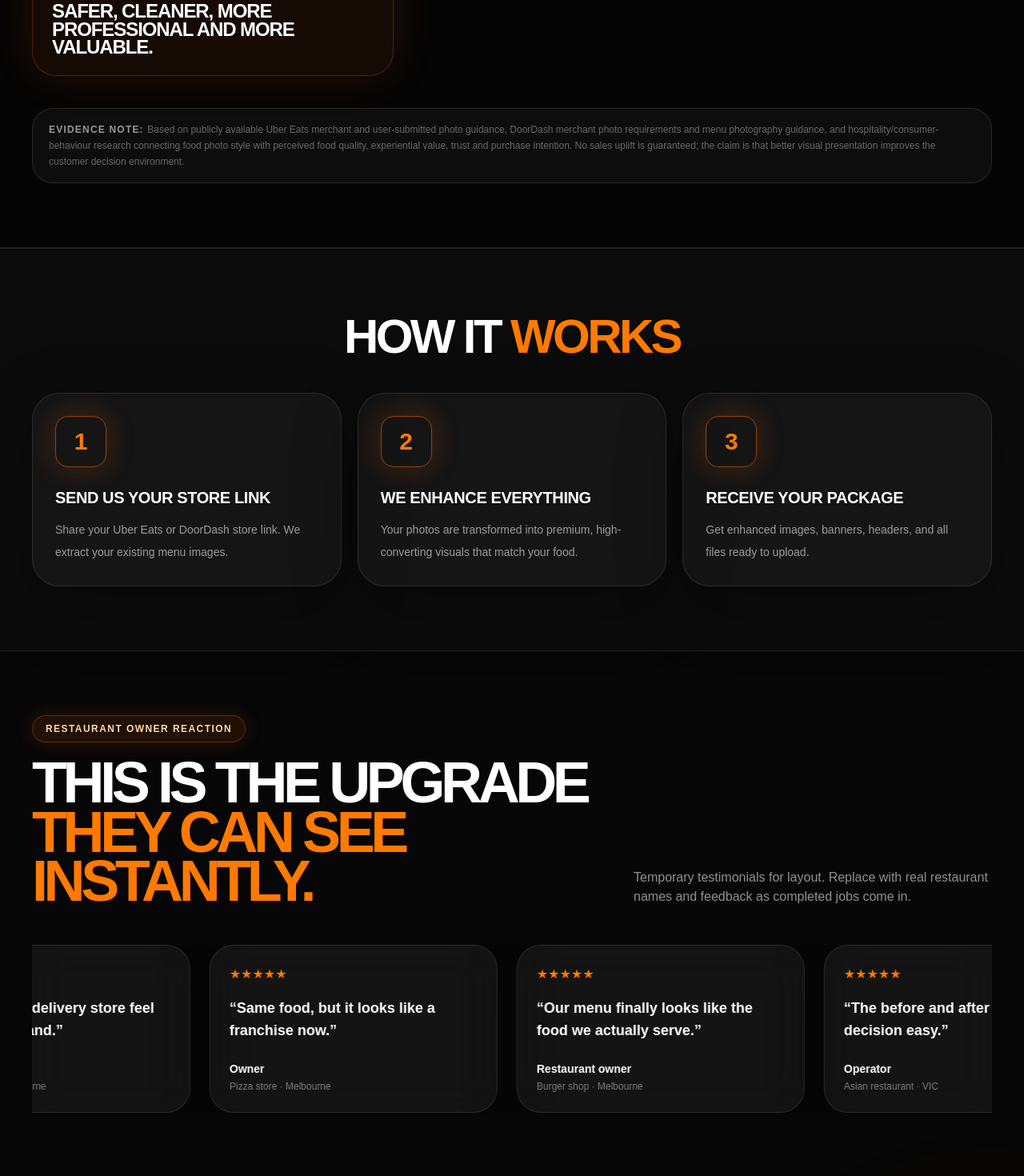
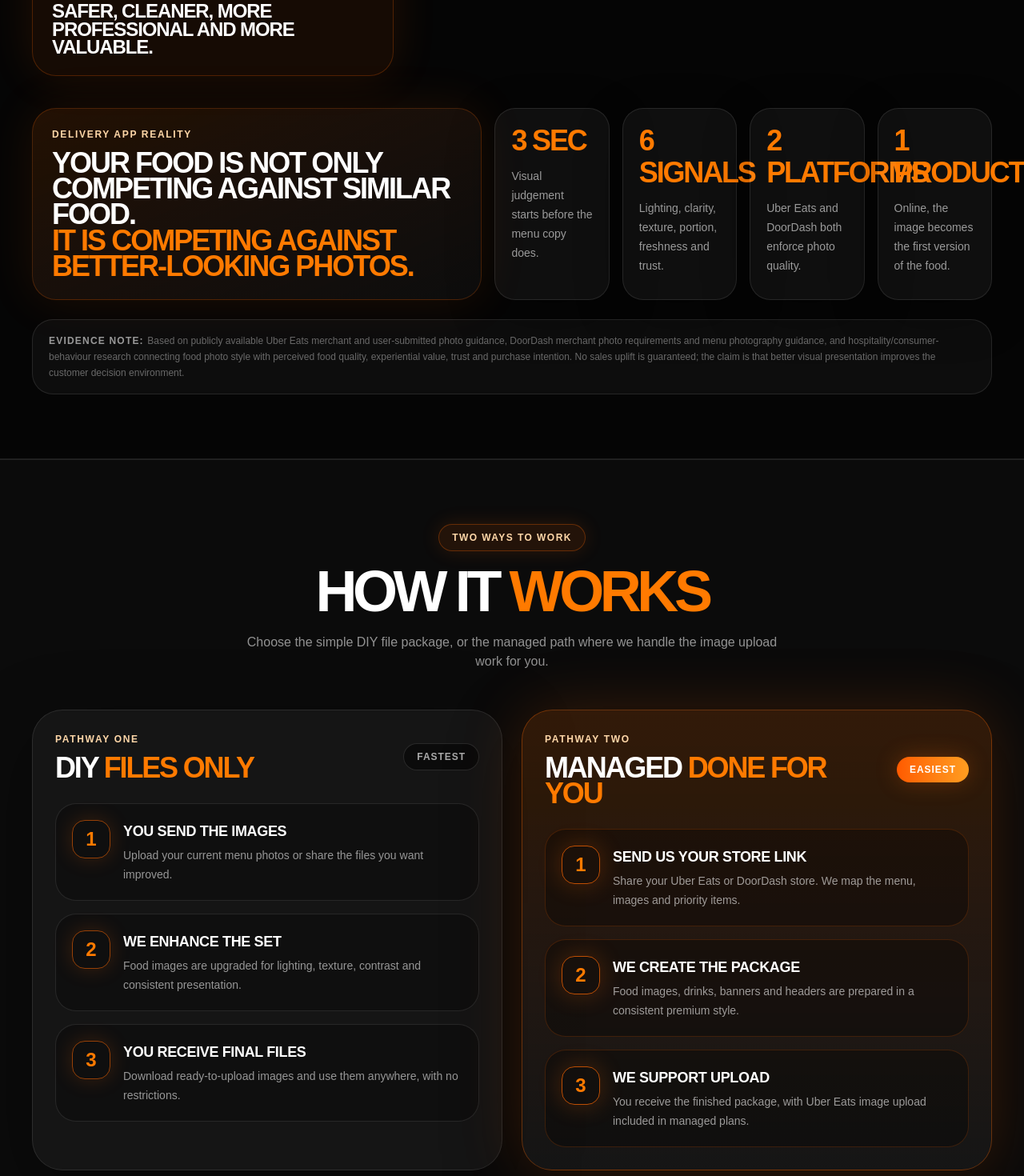
Before and after one commit to paulrodgerson40-blip/dpo-frontend, a Next.js app: page / in a window 1280 px wide. Shown: the part 5600-7070 px from the top of the page at 80% size. Built offline with nearby package versions, Linux system fonts and the light colour scheme.

Commit message:
Update page.tsx

```diff
--- a/app/page.tsx
+++ b/app/page.tsx
@@ -553,7 +553,31 @@ export default function Page() {
           </div>
         </div>
 
-        <div className="mx-auto mt-10 max-w-7xl rounded-[26px] border border-white/10 bg-white/[0.035] px-5 py-4 text-[10px] leading-5 text-white/38 sm:text-xs">
+        <div className="mx-auto mt-10 grid max-w-7xl gap-4 lg:grid-cols-[0.95fr_1.05fr]">
+          <div className="rounded-[30px] border border-orange-500/22 bg-gradient-to-br from-orange-500/[0.12] to-white/[0.035] p-6 shadow-[0_0_60px_rgba(255,107,0,0.10)]">
+            <div className="text-xs font-black uppercase tracking-[0.14em] text-orange-200">Delivery app reality</div>
+            <p className="mt-3 text-3xl font-black uppercase leading-[0.9] tracking-[-0.055em] text-white sm:text-4xl">
+              Your food is not only competing against similar food.
+              <span className="block text-[#ff7a00]">It is competing against better-looking photos.</span>
+            </p>
+          </div>
+
+          <div className="grid gap-4 sm:grid-cols-2 lg:grid-cols-4">
+            {[
+              ["3 sec", "Visual judgement starts before the menu copy does."],
+              ["6 signals", "Lighting, clarity, texture, portion, freshness and trust."],
+              ["2 platforms", "Uber Eats and DoorDash both enforce photo quality."],
+              ["1 product", "Online, the image becomes the first version of the food."],
+            ].map(([stat, text]) => (
+              <div key={stat} className="rounded-[26px] border border-white/10 bg-white/[0.045] p-5 shadow-[0_18px_60px_rgba(0,0,0,0.30)]">
+                <div className="text-4xl font-black uppercase tracking-[-0.06em] text-[#ff7a00]">{stat}</div>
+                <p className="mt-3 text-sm leading-6 text-white/58">{text}</p>
+              </div>
+            ))}
+          </div>
+        </div>
+
+        <div className="mx-auto mt-6 max-w-7xl rounded-[26px] border border-white/10 bg-white/[0.035] px-5 py-4 text-[10px] leading-5 text-white/38 sm:text-xs">
           <p>
             <span className="font-black uppercase tracking-[0.10em] text-white/58">Evidence note: </span>
             Based on publicly available Uber Eats merchant and user-submitted photo guidance, DoorDash merchant photo requirements and menu photography guidance, and hospitality/consumer-behaviour research connecting food photo style with perceived food quality, experiential value, trust and purchase intention. No sales uplift is guaranteed; the claim is that better visual presentation improves the customer decision environment.
@@ -563,23 +587,72 @@ export default function Page() {
 
       <section className="border-y border-white/10 bg-[#0b0b0b] px-5 py-20 sm:px-8 lg:px-10">
         <div className="mx-auto max-w-7xl">
-          <h2 className="text-center text-5xl font-black uppercase tracking-[-0.06em] sm:text-6xl">
-            How it <span className="text-[#ff7a00]">works</span>
-          </h2>
-          <div className="mt-10 grid gap-5 lg:grid-cols-3">
-            {[
-              ["1", "Send us your store link", "Share your Uber Eats or DoorDash store link. We extract your existing menu images."],
-              ["2", "We enhance everything", "Your photos are transformed into premium, high-converting visuals that match your food."],
-              ["3", "Receive your package", "Get enhanced images, banners, headers, and all files ready to upload."],
-            ].map(([num, title, text]) => (
-              <div key={num} className="rounded-[34px] border border-white/10 bg-white/[0.045] p-7 shadow-[0_24px_84px_rgba(0,0,0,0.30)]">
-                <div className="flex h-16 w-16 items-center justify-center rounded-2xl border border-orange-500/55 text-3xl font-black text-[#ff7a00] shadow-[0_0_35px_rgba(255,107,0,0.22)]">
-                  {num}
+          <div className="mx-auto max-w-3xl text-center">
+            <SectionEyebrow>Two ways to work</SectionEyebrow>
+            <h2 className="mt-5 text-5xl font-black uppercase leading-[0.86] tracking-[-0.075em] sm:text-7xl">
+              How it <span className="text-[#ff7a00]">works</span>
+            </h2>
+            <p className="mx-auto mt-5 max-w-2xl text-white/55">
+              Choose the simple DIY file package, or the managed path where we handle the image upload work for you.
+            </p>
+          </div>
+
+          <div className="mt-12 grid gap-6 lg:grid-cols-2">
+            <div className="rounded-[38px] border border-white/10 bg-white/[0.045] p-7 shadow-[0_28px_95px_rgba(0,0,0,0.38)]">
+              <div className="flex items-center justify-between gap-4">
+                <div>
+                  <div className="text-xs font-black uppercase tracking-[0.14em] text-orange-200">Pathway one</div>
+                  <h3 className="mt-3 text-4xl font-black uppercase leading-[0.9] tracking-[-0.06em] text-white">
+                    DIY <span className="text-[#ff7a00]">files only</span>
+                  </h3>
                 </div>
-                <h3 className="mt-6 text-xl font-black uppercase tracking-[-0.02em]">{title}</h3>
-                <p className="mt-3 text-sm leading-7 text-white/58">{text}</p>
+                <div className="rounded-full border border-white/12 bg-black/45 px-4 py-2 text-xs font-black uppercase tracking-[0.08em] text-white/65">Fastest</div>
               </div>
-            ))}
+
+              <div className="mt-7 grid gap-4">
+                {[
+                  ["1", "You send the images", "Upload your current menu photos or share the files you want improved."],
+                  ["2", "We enhance the set", "Food images are upgraded for lighting, texture, contrast and consistent presentation."],
+                  ["3", "You receive final files", "Download ready-to-upload images and use them anywhere, with no restrictions."],
+                ].map(([num, title, text]) => (
+                  <div key={num} className="flex gap-4 rounded-[26px] border border-white/10 bg-black/28 p-5">
+                    <div className="flex h-12 w-12 shrink-0 items-center justify-center rounded-2xl border border-orange-500/55 text-2xl font-black text-[#ff7a00] shadow-[0_0_26px_rgba(255,107,0,0.18)]">{num}</div>
+                    <div>
+                      <h4 className="text-lg font-black uppercase tracking-[-0.02em] text-white">{title}</h4>
+                      <p className="mt-1 text-sm leading-6 text-white/56">{text}</p>
+                    </div>
+                  </div>
+                ))}
+              </div>
+            </div>
+
+            <div className="rounded-[38px] border border-orange-500/34 bg-gradient-to-b from-orange-500/[0.16] to-white/[0.045] p-7 shadow-[0_0_80px_rgba(255,107,0,0.18),0_28px_95px_rgba(0,0,0,0.38)]">
+              <div className="flex items-center justify-between gap-4">
+                <div>
+                  <div className="text-xs font-black uppercase tracking-[0.14em] text-orange-200">Pathway two</div>
+                  <h3 className="mt-3 text-4xl font-black uppercase leading-[0.9] tracking-[-0.06em] text-white">
+                    Managed <span className="text-[#ff7a00]">done for you</span>
+                  </h3>
+                </div>
+                <div className="rounded-full bg-gradient-to-r from-[#ff5a00] to-[#ff9d20] px-4 py-2 text-xs font-black uppercase tracking-[0.08em] text-white shadow-[0_0_28px_rgba(255,107,0,0.26)]">Easiest</div>
+              </div>
+
+              <div className="mt-7 grid gap-4">
+                {[
+                  ["1", "Send us your store link", "Share your Uber Eats or DoorDash store. We map the menu, images and priority items."],
+                  ["2", "We create the package", "Food images, drinks, banners and headers are prepared in a consistent premium style."],
+                  ["3", "We support upload", "You receive the finished package, with Uber Eats image upload included in managed plans."],
+                ].map(([num, title, text]) => (
+                  <div key={num} className="flex gap-4 rounded-[26px] border border-orange-500/18 bg-black/30 p-5">
+                    <div className="flex h-12 w-12 shrink-0 items-center justify-center rounded-2xl border border-orange-500/70 text-2xl font-black text-[#ff7a00] shadow-[0_0_30px_rgba(255,107,0,0.24)]">{num}</div>
+                    <div>
+                      <h4 className="text-lg font-black uppercase tracking-[-0.02em] text-white">{title}</h4>
+                      <p className="mt-1 text-sm leading-6 text-white/58">{text}</p>
+                    </div>
+                  </div>
+                ))}
+              </div>
+            </div>
           </div>
         </div>
       </section>
```
